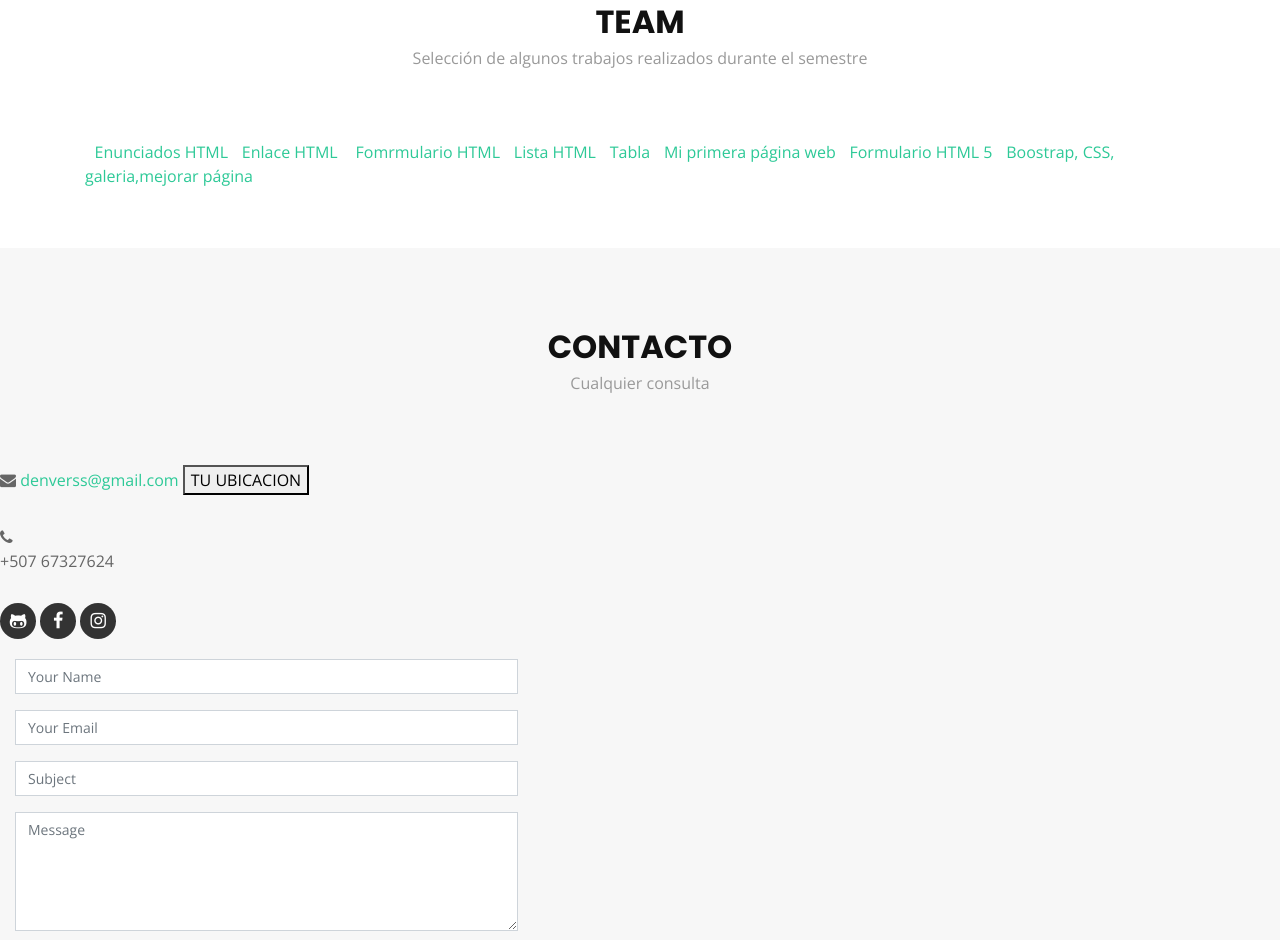
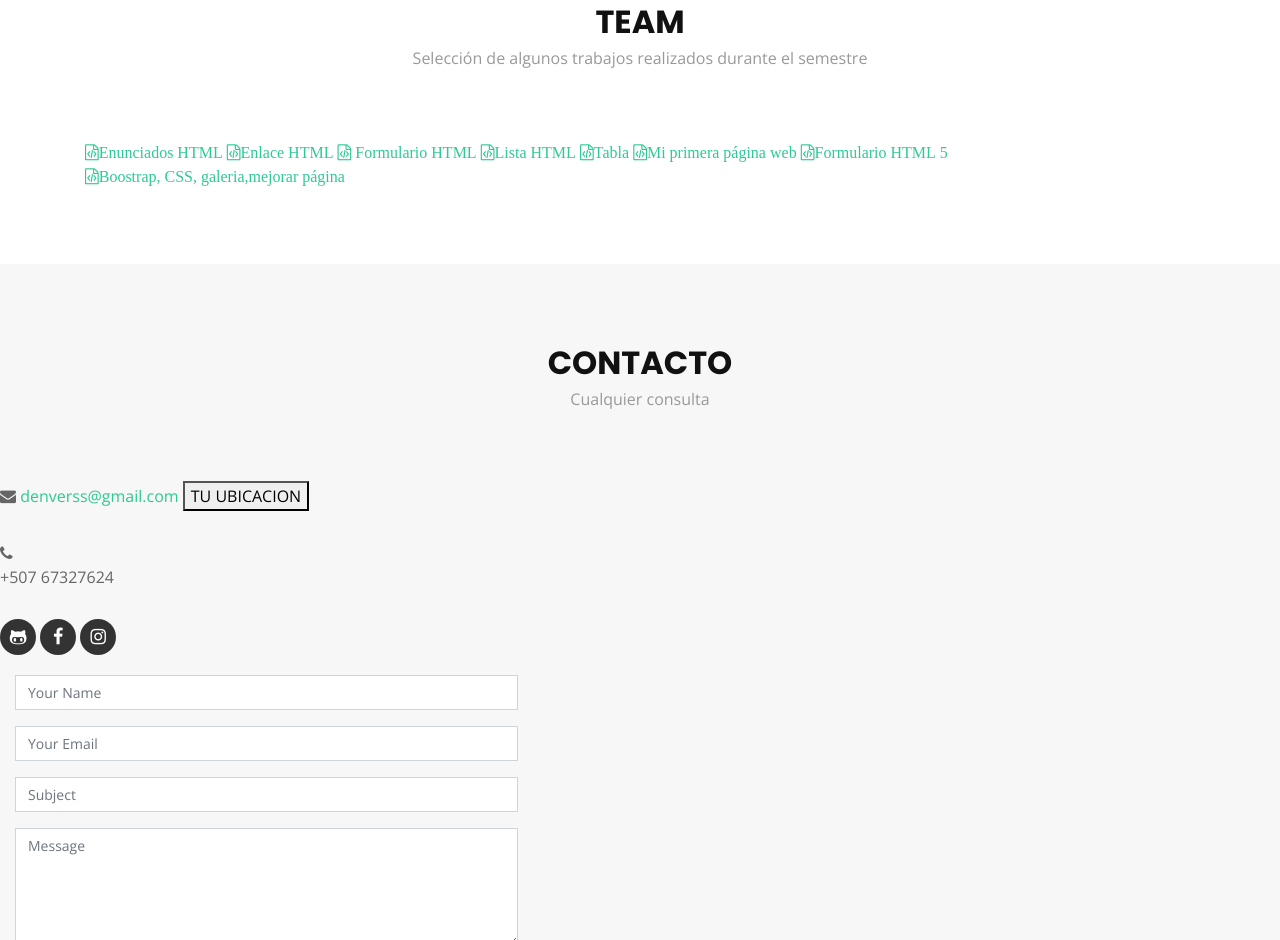
Before and after one commit to mads18/Medinsblog, a plain HTML site: page index.html in a window 1280 px wide. Shown: the part 4459-5399 px from the top of the page. Drawn offline with nearby package versions, Linux system fonts and the light colour scheme.

Commit message:
Update index.html

```diff
--- a/index.html
+++ b/index.html
@@ -333,17 +333,17 @@
           <h3 class="section-title">Team</h3>
           <p class="section-description">Selección de algunos trabajos realizados durante el semestre</p>
         </div>
-
-        <a href="https://www.w3schools.com/code/tryit.asp?filename=G86QWCZQX8NQ" class="folder"> <i class="fas fa-folder-open">Enunciados HTML</i></a>
-         <a href="https://www.w3schools.com/code/tryit.asp?filename=G86RVT7RQYTM" class="folder"> <i class="fas fa-folder-open">Enlace HTML </i></a>
-        <a href="https://www.w3schools.com/code/tryit.asp?filename=G86SR3JAD1H6" class="folder"> <i class="fas fa-folder-open">  Fomrmulario HTML </i></a>
-         <a href="https://www.w3schools.com/code/tryit.asp?filename=G86RVT7RQYTM" class="folder"> <i class="fas fa-folder-open">Lista HTML </i></a>
-          <a href="  https://www.w3schools.com/code/tryit.asp?filename=G86SXINZ2DJ3"> <i class="fas fa-folder-open">Tabla </i></a>
-         <a href="https://mads18.github.io/medinden/"> <i class="fas fa-folder-open">Mi primera página web </i></a>
-        <a href="https://www.w3schools.com/code/tryit.asp?filename=G8QGDB10QUH4"> <i class="fas fa-folder-open">Formulario HTML 5 </i></a>
-         <a href="https://mads18.github.io/meddev/"> <i class="fas fa-folder-open">Boostrap, CSS, galeria,mejorar página </i></a>
+        <ul>
+        <a href="https://www.w3schools.com/code/tryit.asp?filename=G86QWCZQX8NQ" class="folder"><i class="fa fa-file-code-o" aria-hidden="true">Enunciados HTML</i></a>
+         <a href="https://www.w3schools.com/code/tryit.asp?filename=G86RVT7RQYTM" class="folder"> <i class="fa fa-file-code-o" aria-hidden="true">Enlace HTML </i></a>
+        <a href="https://www.w3schools.com/code/tryit.asp?filename=G86SR3JAD1H6" class="folder"> <i class="fa fa-file-code-o" aria-hidden="true"> Formulario HTML </i></a>
+         <a href="https://www.w3schools.com/code/tryit.asp?filename=G86RVT7RQYTM" class="folder"><i class="fa fa-file-code-o" aria-hidden="true">Lista HTML </i></a>
+          <a href="  https://www.w3schools.com/code/tryit.asp?filename=G86SXINZ2DJ3"> <i class="fa fa-file-code-o" aria-hidden="true">Tabla </i></a>
+         <a href="https://mads18.github.io/medinden/"> <i class="fa fa-file-code-o" aria-hidden="true">Mi primera página web </i></a>
+        <a href="https://www.w3schools.com/code/tryit.asp?filename=G8QGDB10QUH4"> <i class="fa fa-file-code-o" aria-hidden="true">Formulario HTML 5 </i></a>
+         <a href="https://mads18.github.io/meddev/"> <i class="fa fa-file-code-o" aria-hidden="true">Boostrap, CSS, galeria,mejorar página </i></a>
       </div>
-
+        </il>
       </div>
     </section><!-- #team -->
 
```
